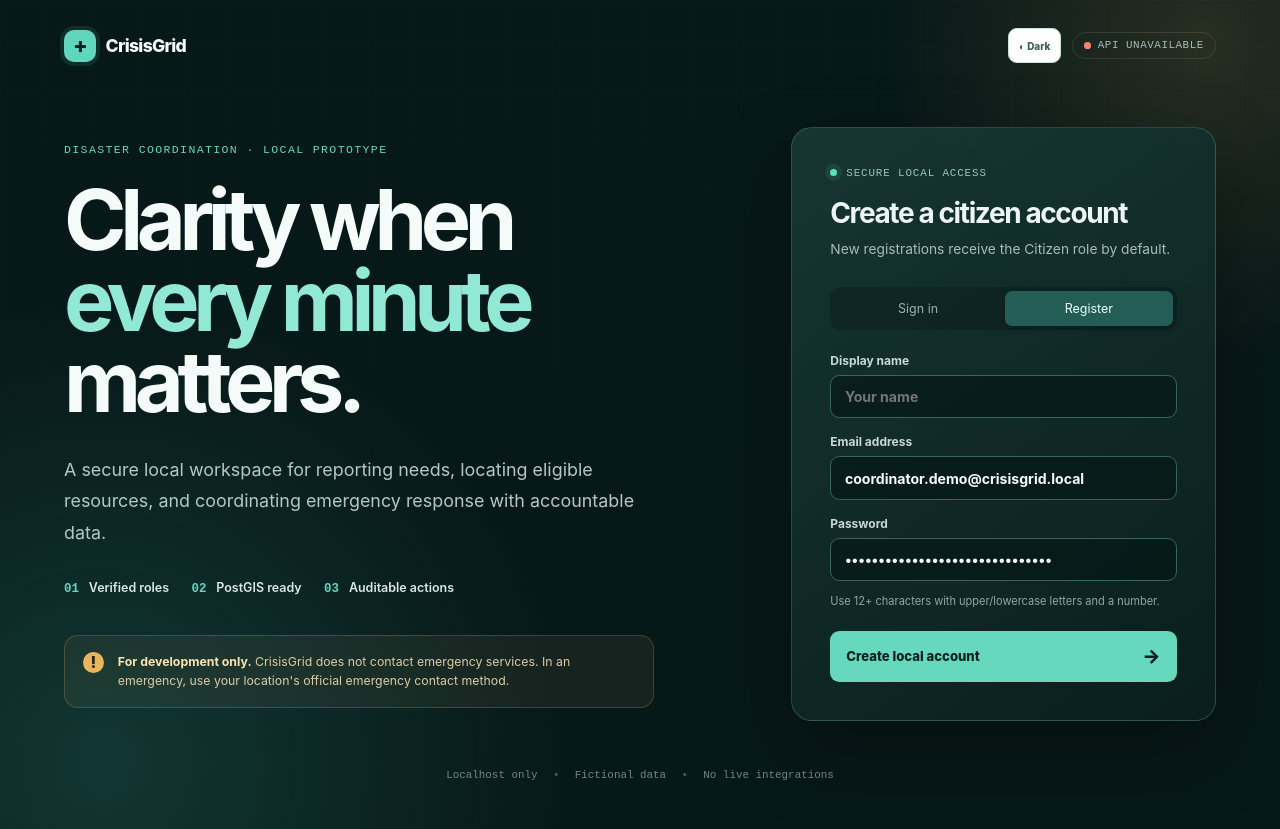
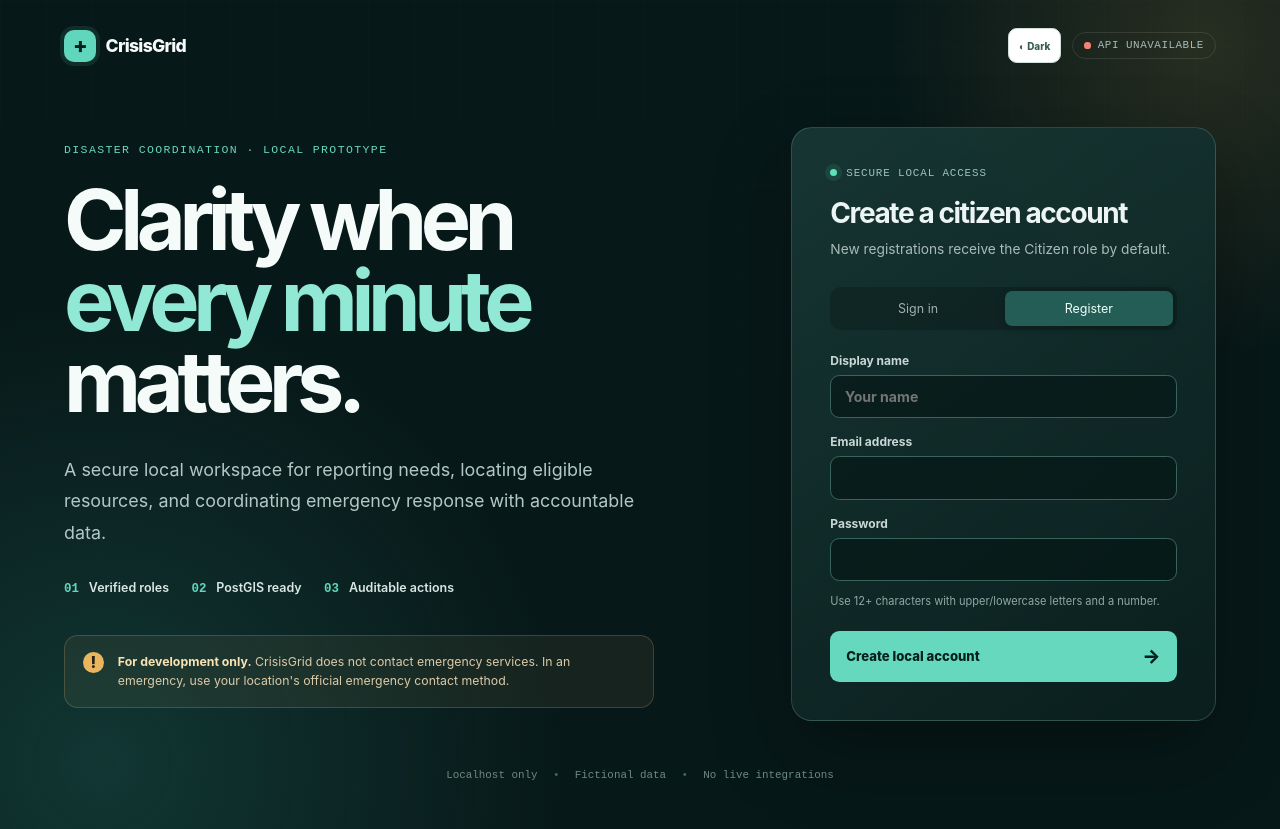
Before and after one commit to techsaurav69/DBMSproject, a React (Vite) app in the folder apps/web/: page / in a window 1280 px wide. Both pictures are taken after a click on the tab "Register". Built offline with nearby package versions, Linux system fonts and the light colour scheme; no server answers.

Commit message:
Remove preset login credentials while supporting browser autofill

```diff
--- a/apps/web/src/app/AuthPage.tsx
+++ b/apps/web/src/app/AuthPage.tsx
@@ -8,19 +8,23 @@ type Props = { onAuthenticated: (response: AuthResponse) => void };
 export function AuthPage({ onAuthenticated }: Props): ReactElement {
   const [mode, setMode] = useState<Mode>('login');
   const [displayName, setDisplayName] = useState('');
-  const [email, setEmail] = useState('coordinator.demo@crisisgrid.local');
-  const [password, setPassword] = useState('DemoOnly!ChangeBeforeProduction');
+  const [email, setEmail] = useState('');
+  const [password, setPassword] = useState('');
   const [error, setError] = useState<string | null>(null);
   const [isSubmitting, setIsSubmitting] = useState(false);
 
   async function submit(event: FormEvent<HTMLFormElement>): Promise<void> {
     event.preventDefault();
+    // Read the form's actual values so browser/password-manager autofill works
+    // even when it does not dispatch React change events.
+    const form = new FormData(event.currentTarget);
+    const credentials = { email: String(form.get('email') ?? '').trim(), password: String(form.get('password') ?? '') };
     setError(null);
     setIsSubmitting(true);
     try {
       const response = mode === 'login'
-        ? await api.login({ email, password })
-        : await api.register({ displayName, email, password });
+        ? await api.login(credentials)
+        : await api.register({ displayName: String(form.get('displayName') ?? '').trim(), ...credentials });
       onAuthenticated(response);
     } catch (reason: unknown) {
       setError(reason instanceof ApiRequestError ? reason.message : 'Unable to reach the local API.');
@@ -51,16 +55,16 @@ export function AuthPage({ onAuthenticated }: Props): ReactElement {
         {mode === 'register' && (
           <label>
             Display name
-            <input value={displayName} onChange={(event) => setDisplayName(event.target.value)} minLength={2} maxLength={120} required autoComplete="name" placeholder="Your name" />
+            <input name="displayName" value={displayName} onChange={(event) => setDisplayName(event.target.value)} minLength={2} maxLength={120} required autoComplete="name" placeholder="Your name" />
           </label>
         )}
         <label>
           Email address
-          <input value={email} onChange={(event) => setEmail(event.target.value)} type="email" required autoComplete="email" />
+          <input name="email" value={email} onChange={(event) => setEmail(event.target.value)} type="email" required autoComplete={mode === 'login' ? 'username' : 'email'} />
         </label>
         <label>
           Password
-          <input value={password} onChange={(event) => setPassword(event.target.value)} type="password" minLength={12} maxLength={128} required autoComplete={mode === 'login' ? 'current-password' : 'new-password'} />
+          <input name="password" value={password} onChange={(event) => setPassword(event.target.value)} type="password" minLength={12} maxLength={128} required autoComplete={mode === 'login' ? 'current-password' : 'new-password'} />
         </label>
         {mode === 'register' && <p className="field-note">Use 12+ characters with upper/lowercase letters and a number.</p>}
         {error && <p className="form-error" role="alert">{error}</p>}
@@ -70,7 +74,6 @@ export function AuthPage({ onAuthenticated }: Props): ReactElement {
         </button>
       </form>
 
-      {mode === 'login' && <p className="demo-hint">Demo password is prefilled for the seeded coordinator account.</p>}
     </section>
   );
 }
```
Also changed, not shown: 1 other file (tests, documents, lock files or other folders).
